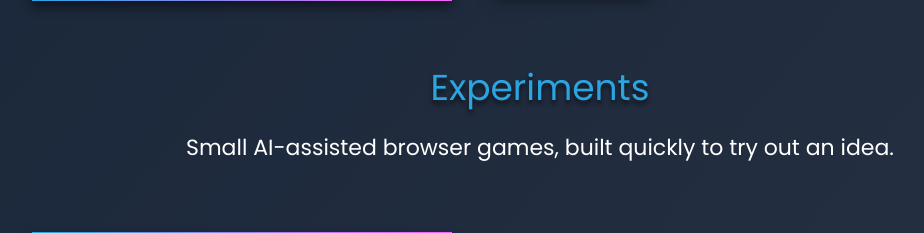
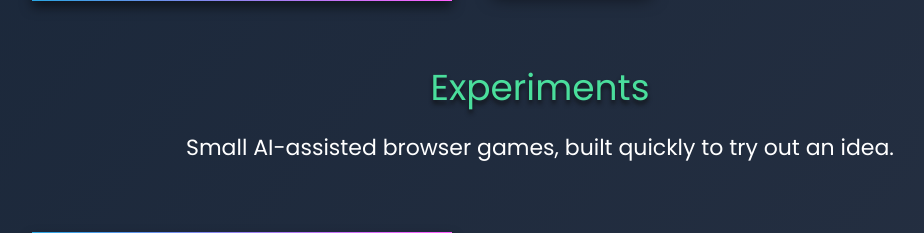
Before and after one commit to matthewvale/matthewvale-portfolio, a PHP site: page /personal-games.html in a window 1280 px wide. Shown: the part 2376-2609 px from the top of the page, without its empty margins (100-1024 px from the left). Run offline with PHP 8.4, Linux system fonts and the light colour scheme; some web fonts are replaced.

Commit message:
Experiment title colour

```diff
--- a/css/styles.css
+++ b/css/styles.css
@@ -394,6 +394,11 @@ nav a {
    the game titles. */
 .centered-text h2.game-section-heading {
     font-size: var(--font-2xl);
+}
+
+/* Matches the green EXPERIMENT card badge. */
+.centered-text h2.game-section-heading--experiment {
+    color: var(--green-1);
 }
 
 .centered-text p a:any-link {
--- a/personal-games.html
+++ b/personal-games.html
@@ -122,7 +122,7 @@
 
             <!-- EXPERIMENTS: small AI-assisted projects, kept apart from the main games -->
             <div class="centered-text section-start">
-                <h2 class="game-section-heading">Experiments</h2>
+                <h2 class="game-section-heading game-section-heading--experiment">Experiments</h2>
                 <p>Small AI-assisted browser games, built quickly to try out an idea.</p>
             </div>
 
```
